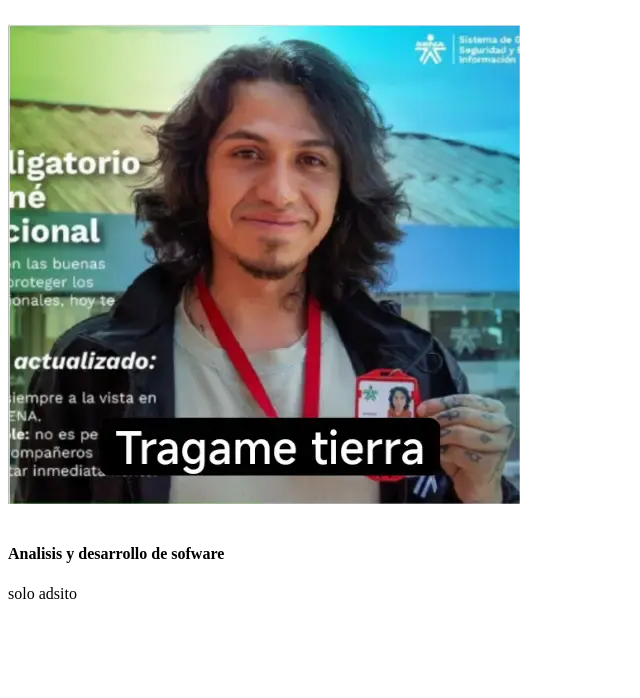
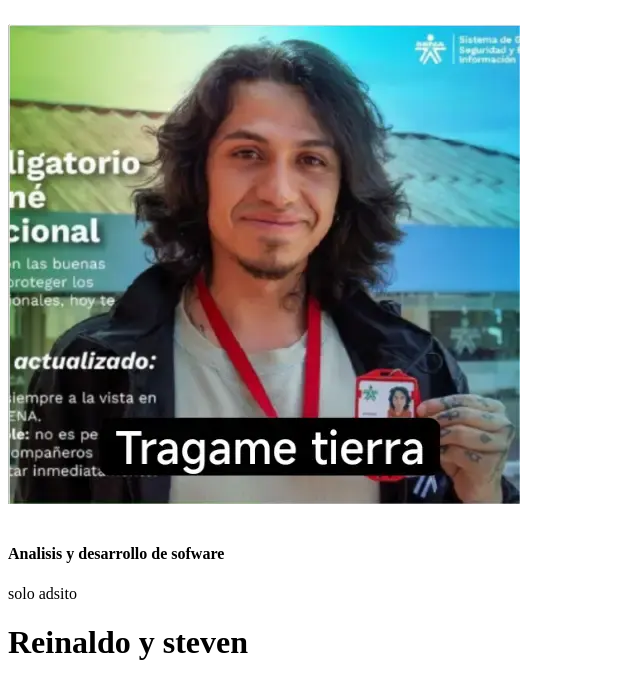
Before and after one commit to reinaldojperalta/adso-git, a plain HTML site: page index.html in a window 1280 px wide. Shown: the whole page, without its empty margins (0-640 px from the left). Drawn offline with Linux system fonts and the light colour scheme.

```diff
--- a/index.html
+++ b/index.html
@@ -12,6 +12,7 @@
             <h4 class="card-title">Analisis y desarrollo de sofware</h4>
             <p class="card-text">solo adsito</p>
         </div>
+        <h1>Reinaldo y steven</h1>
     </div>
 
 </body>
```
